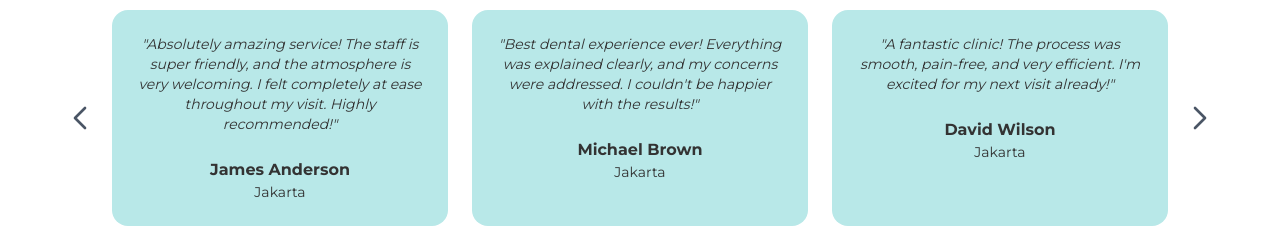
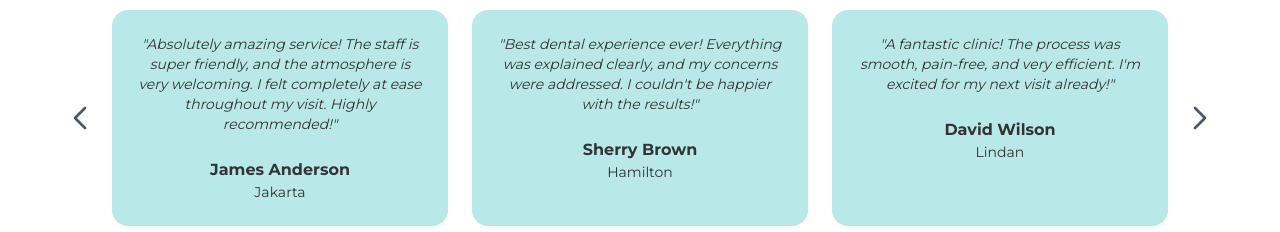
Before and after one commit to devDreaming/modern-dentist, a Next.js app: page / in a window 1280 px wide. Shown: the part 2140-2372 px from the top of the page. Built offline with nearby package versions, Linux system fonts and the light colour scheme; a web font is replaced by a local one.

Commit message:
improve modal, add min height to sub page hero

```diff
--- a/src/components/AppointmentModal.tsx
+++ b/src/components/AppointmentModal.tsx
@@ -1,6 +1,6 @@
 "use client";
 
-import { useState } from "react";
+import { useState, useEffect } from "react";
 import DatePicker from "react-datepicker";
 import Select, { StylesConfig } from "react-select";
 import { addMonths, isWeekend } from "date-fns";
@@ -88,6 +88,15 @@ export default function AppointmentModal({ isOpen, onClose }: AppointmentModalPr
   const [isSubmitting, setIsSubmitting] = useState(false);
   const [isSubmitted, setIsSubmitted] = useState(false);
 
+  // Lock body scroll when modal is open
+  useEffect(() => {
+    if (!isOpen) return;
+    document.body.style.overflow = "hidden";
+    return () => {
+      document.body.style.overflow = "";
+    };
+  }, [isOpen]);
+
   const handleChange = (
     e: { target: { name: string; value: string } }
   ) => {
@@ -118,7 +127,7 @@ export default function AppointmentModal({ isOpen, onClose }: AppointmentModalPr
       setSelectedTime(null);
       setSelectedService(null);
       onClose();
-    }, 2000);
+    }, 4000);
   };
 
   // Filter out weekends
@@ -160,9 +169,6 @@ export default function AppointmentModal({ isOpen, onClose }: AppointmentModalPr
           <h2 className="text-2xl font-bold text-[#0D6D6E] mb-2">
             Request an Appointment
           </h2>
-          <p className="text-sm text-gray-600 mb-6">
-            Fill out the form below and we&apos;ll contact you to confirm your appointment.
-          </p>
 
           {isSubmitted ? (
             <div className="text-center py-8">
@@ -176,6 +182,9 @@ export default function AppointmentModal({ isOpen, onClose }: AppointmentModalPr
             </div>
           ) : (
             <form onSubmit={handleSubmit} className="space-y-4">
+              <p className="text-sm text-gray-600 mb-6">
+                Fill out the form below and we&apos;ll contact you to confirm your appointment.
+              </p>
               <div>
                 <Label htmlFor="name" required>Full Name</Label>
                 <input
--- a/src/components/SubPageHero.tsx
+++ b/src/components/SubPageHero.tsx
@@ -8,7 +8,7 @@ interface SubPageHeroProps {
 export default function SubPageHero({ title, subtitle }: SubPageHeroProps) {
   return (
     <section className="relative">
-      <div className="relative aspect-21/9">
+      <div className="relative min-h-[450px]">
         <Image
           src="/dentist-chair.png"
           alt="Dental office"
--- a/src/components/TestimonialsGrid.tsx
+++ b/src/components/TestimonialsGrid.tsx
@@ -10,22 +10,22 @@ const testimonials = [
   },
   {
     quote: "Best dental experience ever! Everything was explained clearly, and my concerns were addressed. I couldn't be happier with the results!",
-    name: "Michael Brown",
-    location: "Jakarta",
+    name: "Sherry Brown",
+    location: "Hamilton",
   },
   {
     quote: "A fantastic clinic! The process was smooth, pain-free, and very efficient. I'm excited for my next visit already!",
     name: "David Wilson",
-    location: "Jakarta",
+    location: "Lindan",
   },
   {
     quote: "The team here truly cares about their patients. Professional, gentle, and always on time. I wouldn't go anywhere else!",
     name: "Sarah Johnson",
-    location: "Jakarta",
+    location: "Hamilton",
   },
   {
     quote: "From the moment I walked in, I felt welcomed. The treatment was painless and the results exceeded my expectations!",
-    name: "Robert Chen",
+    name: "Robert Wood",
     location: "Jakarta",
   },
 ];
```
